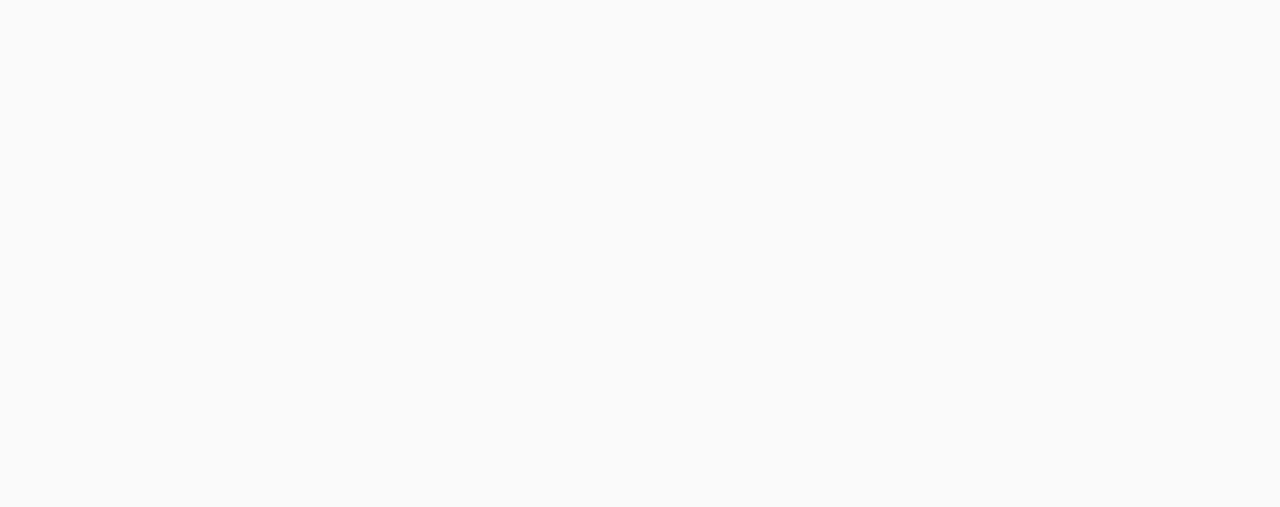
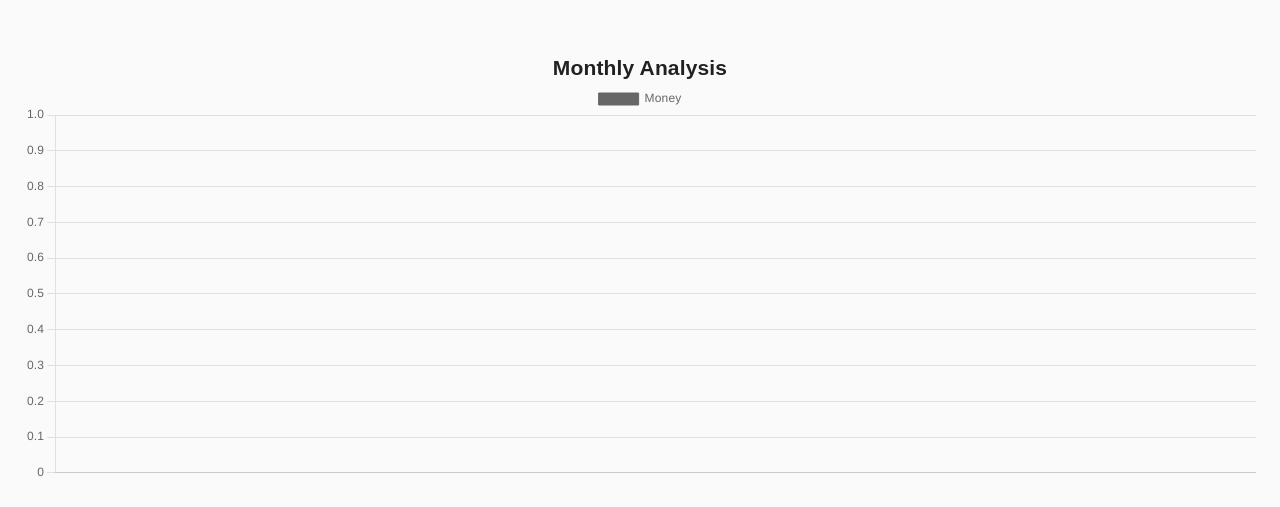
Before and after one commit to walkerhsu/wp_final, a React (Create React App) app in the folder frontend/: page /account/analysis in a window 1280 px wide. Shown: the part 565-1072 px from the top of the page. Before the commit the page ends 800 px from the top, so only its background shows below. Built offline with nearby package versions, Linux system fonts and the light colour scheme.

Commit message:
import bar

```diff
--- a/frontend/src/components/PieChart.js
+++ b/frontend/src/components/PieChart.js
@@ -1,10 +1,27 @@
 import React from "react";
-import { Chart as ChartJS, ArcElement, Tooltip, Legend } from "chart.js";
-import { Pie } from "react-chartjs-2";
+import {
+  Chart as ChartJS,
+  ArcElement,
+  CategoryScale,
+  LinearScale,
+  BarElement,
+  Title,
+  Tooltip,
+  Legend,
+} from "chart.js";
+import { Pie, Bar } from "react-chartjs-2";
 import { useAccount } from "../containers/hooks/useAccount";
 import { getPieChartData } from "../utils/getPieChartData";
 
-ChartJS.register(ArcElement, Tooltip, Legend);
+ChartJS.register(
+  ArcElement,
+  CategoryScale,
+  LinearScale,
+  BarElement,
+  Title,
+  Tooltip,
+  Legend,
+);
 
 function PieChart() {
   const { accountData } = useAccount();
@@ -22,7 +39,50 @@ function PieChart() {
           }}
         />
       </div>
+      <h2 style={{ textAlign: "center" }}>Monthly Analysis</h2>
+      <div>
+        <Bar
+          data={chartData}
+          // Height of graph
+          height={400}
+          options={{
+            maintainAspectRatio: false,
+            scales: {
+              yAxes: [
+                {
+                  ticks: {
+                    // The y-axis value will start from zero
+                    beginAtZero: true,
+                  },
+                },
+              ],
+            },
+            legend: {
+              labels: {
+                fontSize: 15,
+              },
+            },
+          }}
+        />
+      </div>
     </div>
   );
 }
+/*data={{
+            // Name of the variables on x-axies for each bar
+            labels: ["1st bar", "2nd bar", "3rd bar", "4th bar"],
+            datasets: [
+              {
+                // Label for bars
+                label: "total count/value",
+                // Data or value of your each variable
+                data: [1552, 1319, 613, 1400],
+                // Color of each bar
+                backgroundColor: ["aqua", "green", "red", "yellow"],
+                // Border color of each bar
+                borderColor: ["aqua", "green", "red", "yellow"],
+                borderWidth: 0.5,
+              },
+            ],
+          }} */
 export default PieChart;
```
